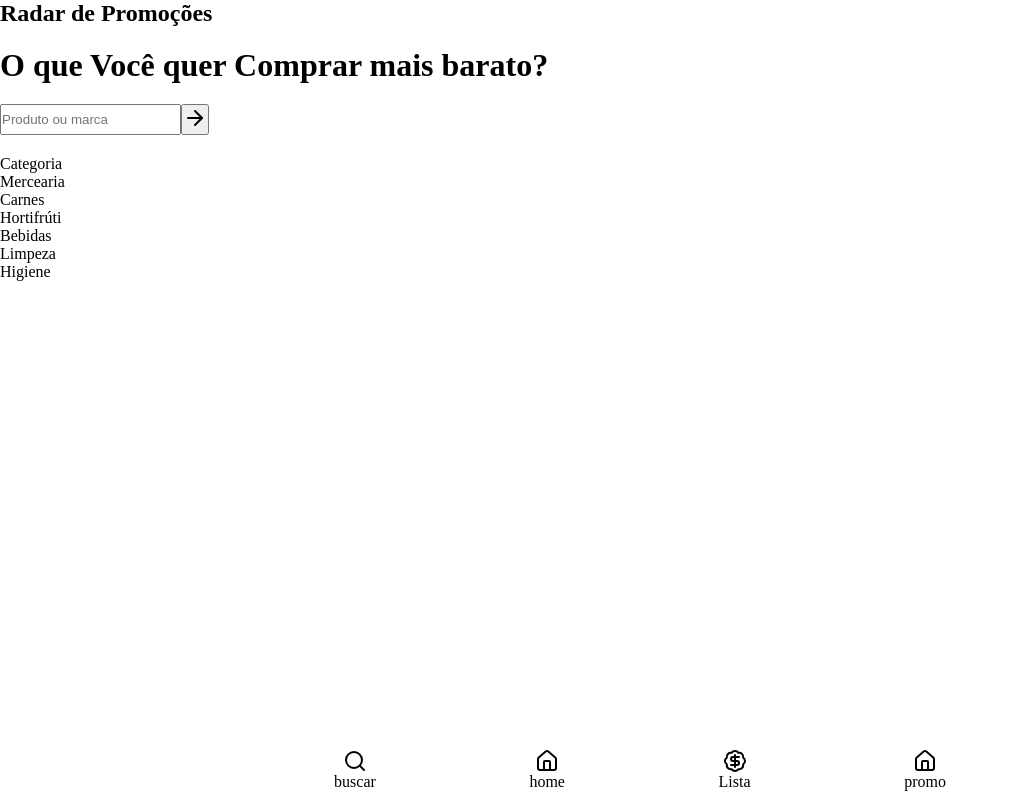
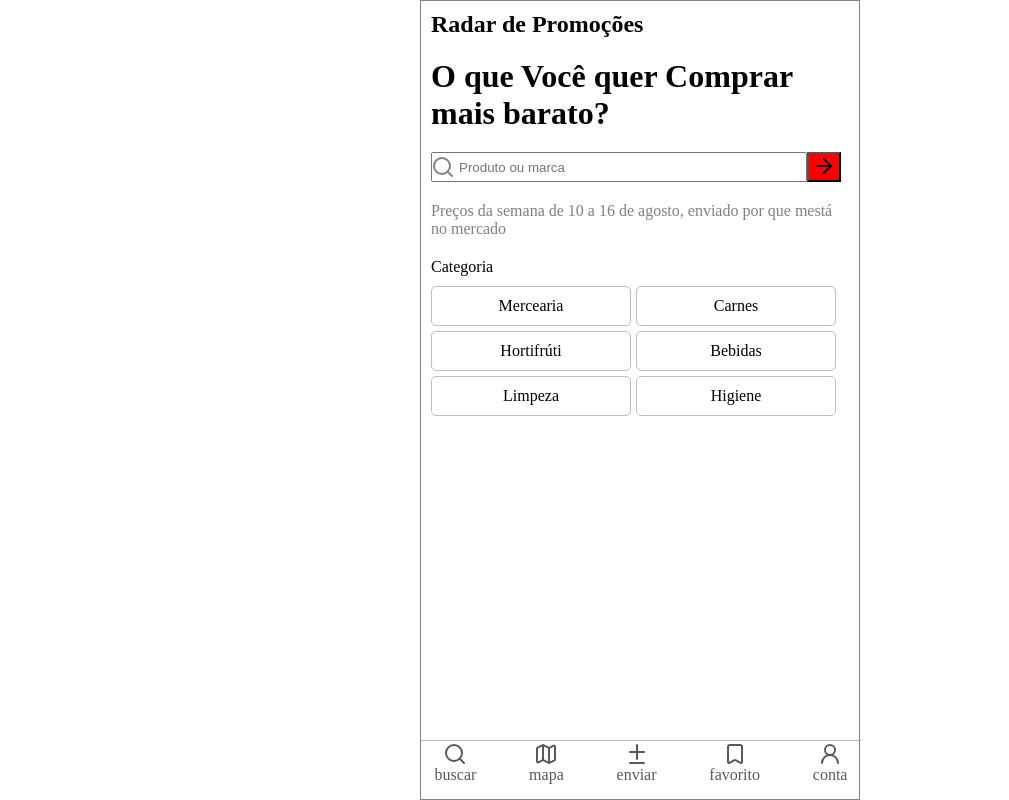
Before and after one commit to faustinopsy/kioferta-etec, a website built with Vite: page src/index.html in a window 1280 px wide. Both pictures are taken after a click on the link "buscar". Shown: the whole page, without its empty margins (0-1009 px from the left). Built offline with nearby package versions, Linux system fonts and the light colour scheme.

Commit message:
criando o modelo da primeira tela

```diff
--- a/src/css/base.css
+++ b/src/css/base.css
@@ -14,3 +14,9 @@ a{
   text-decoration: none;
 
 }
+body{
+  max-width: 440px;
+  margin: 0 auto;
+  border: 1px solid grey;
+  height: 100dvh;
+}
--- a/src/css/navbar/navbar.css
+++ b/src/css/navbar/navbar.css
@@ -6,9 +6,9 @@
     gap: 12%;
     position: fixed;
     bottom: 0;
-    width: 100%;
+    width:440px;
     height: 60px;
-    background-color: var(--cor-secundaria);
+    border-top: 1px solid #b4b4b4;
 }
 
 .nav-icon{
@@ -16,7 +16,12 @@
     align-items: center;
     justify-content: center;
     flex-direction: column;
-    color: var(--cor-terciaria);
+    color: #5a5959;
+    padding-bottom: 15px;
+}
+
+.nav-icon:hover{
+    border-top: 2px solid blue;
 }
 
 .menu-ham{
--- a/src/css/paginas/buscar.css
+++ b/src/css/paginas/buscar.css
@@ -2,6 +2,7 @@
     display: flex;
     flex-direction: column;
     gap: 20px;
+    padding: 10px;
 }
 
 .subtitulo-buscar{
@@ -14,8 +15,45 @@
 }
 
 #input-busca{
+    width: 90%;
+    height: 30px;
+    padding-left: 26px;
+    box-sizing: border-box;
+}
+#icone-busca{
+    position: absolute;
+    color: gray;
+    height: 30px;
+    border-radius: 3px 0 0 3px;
+}
 
+#btn-busca{
+    background-color: var(--cor-primaria);
+    height: 30px;
+    width: 8%;
 }
-.btn-busca{
-    background-color: var(--cor-primaria);
+
+.categorias-busca{
+    display: flex;
+    flex-direction: column;
+    gap: 10px;
 }
+.categoria-lista{
+    display: grid;
+    grid-template-columns: 200px repeat(auto-fill, 200px);
+    gap:5px
+}
+.lista-categoria{
+    border: 1px #bebebe solid;
+    border-radius: 5px;
+    width: 200px;
+    list-style-type: none;
+    height: 40px;
+    text-align:center;
+    padding: 10px;
+    cursor: pointer;
+}
+
+.busca-atencao{
+    color: gray;
+}
--- a/src/js/components/paginas/buscar.js
+++ b/src/js/components/paginas/buscar.js
@@ -4,6 +4,7 @@ function buscar(app){
             <h2>Radar de Promoções</h2>
             <p class="subtitulo-buscar"> O que Você quer Comprar mais barato?</p>
             <div class="grupo-input">
+            <i data-lucide="search" id="icone-busca"></i>
                 <input
                     type="text"
                     id="input-busca"
@@ -13,27 +14,28 @@ function buscar(app){
                 <button id="btn-busca">
                     <i data-lucide="arrow-right"></i>
                 </button>
+
             </div>
-
+            <p class="busca-atencao">Preços da semana de 10 a 16 de agosto, enviado por que mestá no mercado</p>
             <div class="categorias-busca">
                 <p>Categoria</p>
                 <ul class="categoria-lista">
-                    <li>
+                    <li class="lista-categoria">
                         Mercearia
                     </li>
-                    <li>
+                    <li class="lista-categoria">
                         Carnes
                     </li>
-                    <li>
+                    <li class="lista-categoria">
                         Hortifrúti
                     </li>
-                    <li>
+                    <li class="lista-categoria">
                         Bebidas
                     </li>
-                    <li>
+                    <li class="lista-categoria">
                         Limpeza
                     </li>
-                    <li>
+                    <li class="lista-categoria">
                         Higiene
                     </li>
                 </ul>
--- /dev/null
+++ b/src/js/components/paginas/conta.js
@@ -0,0 +1,13 @@
+function conta(app) {
+    app.innerHTML = `
+    <div>
+    <h1>Página contacao</h1>
+    </div>`
+}
+
+export default {
+    url: "#conta",
+    label: "conta",
+    icon: "user-round",
+    pagina: conta
+ };
--- /dev/null
+++ b/src/js/components/paginas/enviar.js
@@ -0,0 +1,13 @@
+function enviar(app) {
+    app.innerHTML = `
+    <div>
+    <h1>Página Inicial</h1>
+    </div>`
+}
+
+export default {
+    url: "#enviar",
+    label: "enviar",
+    icon: "diff",
+    pagina: enviar
+ };
--- /dev/null
+++ b/src/js/components/paginas/favorito.js
@@ -0,0 +1,13 @@
+function favorito(app) {
+    app.innerHTML = `
+    <div>
+    <h1>Página favorito</h1>
+    </div>`
+}
+
+export default {
+    url: "#favorito",
+    label: "favorito",
+    icon: "bookmark",
+    pagina: favorito
+ };
--- a/src/js/components/paginas/home.js
+++ /dev/null
@@ -1,13 +0,0 @@
-function home(app) {
-    app.innerHTML = `
-    <div>
-    <h1>Página Inicial</h1>
-    </div>`
-}
-
-export default {
-    url: "#home",
-    label: "home",
-    icon: "house",
-    pagina: home
- };
--- a/src/js/components/paginas/lista.js
+++ /dev/null
@@ -1,13 +0,0 @@
-function lista(app) {
-    app.innerHTML = `
-    <div>
-    <h1>Lista</h1>
-    </div>`
-}
-
-export default {
-    url: "#lista",
-    label: "Lista",
-    icon: "badge-dollar-sign",
-    pagina: lista
- };
--- /dev/null
+++ b/src/js/components/paginas/mapa.js
@@ -0,0 +1,13 @@
+function mapa(app) {
+    app.innerHTML = `
+    <div>
+    <h1>mapa</h1>
+    </div>`
+}
+
+export default {
+    url: "#mapa",
+    label: "mapa",
+    icon: "map",
+    pagina: mapa
+ };
--- a/src/js/components/paginas/promocao.js
+++ /dev/null
@@ -1,13 +0,0 @@
-function promo(app) {
-    app.innerHTML = `
-    <div>
-    <h1>Página promocao</h1>
-    </div>`
-}
-
-export default {
-    url: "#promo",
-    label: "promo",
-    icon: "house",
-    pagina: promo
- };
```
Also changed, not shown: src/js/components/rotas/rotas.js (+7 -5 lines), src/js/paginas/home.js (deleted, +0 -12 lines), src/js/paginas/sobre.js (deleted, +0 -12 lines), src/js/rotas/rotas.js (deleted, +0 -10 lines), 1 other file.
